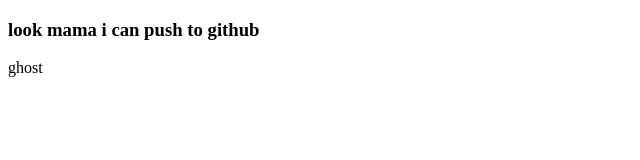
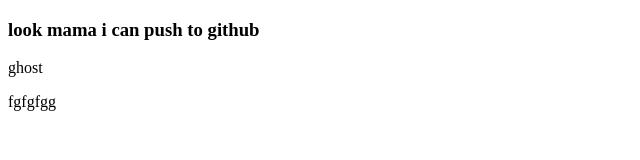
Before and after one commit to RahmanAshique/my-website, a plain HTML site: page index.html in a window 1280 px wide. Shown: the full height of the page, 0-640 px from the left. Drawn offline with Linux system fonts and the light colour scheme.

Commit message:
this is devp commit

```diff
--- a/index.html
+++ b/index.html
@@ -8,4 +8,6 @@
     <p>ghost</p>
   </head>
   <body></body>
+
+  <p>fgfgfgg</p>
 </html>
```
